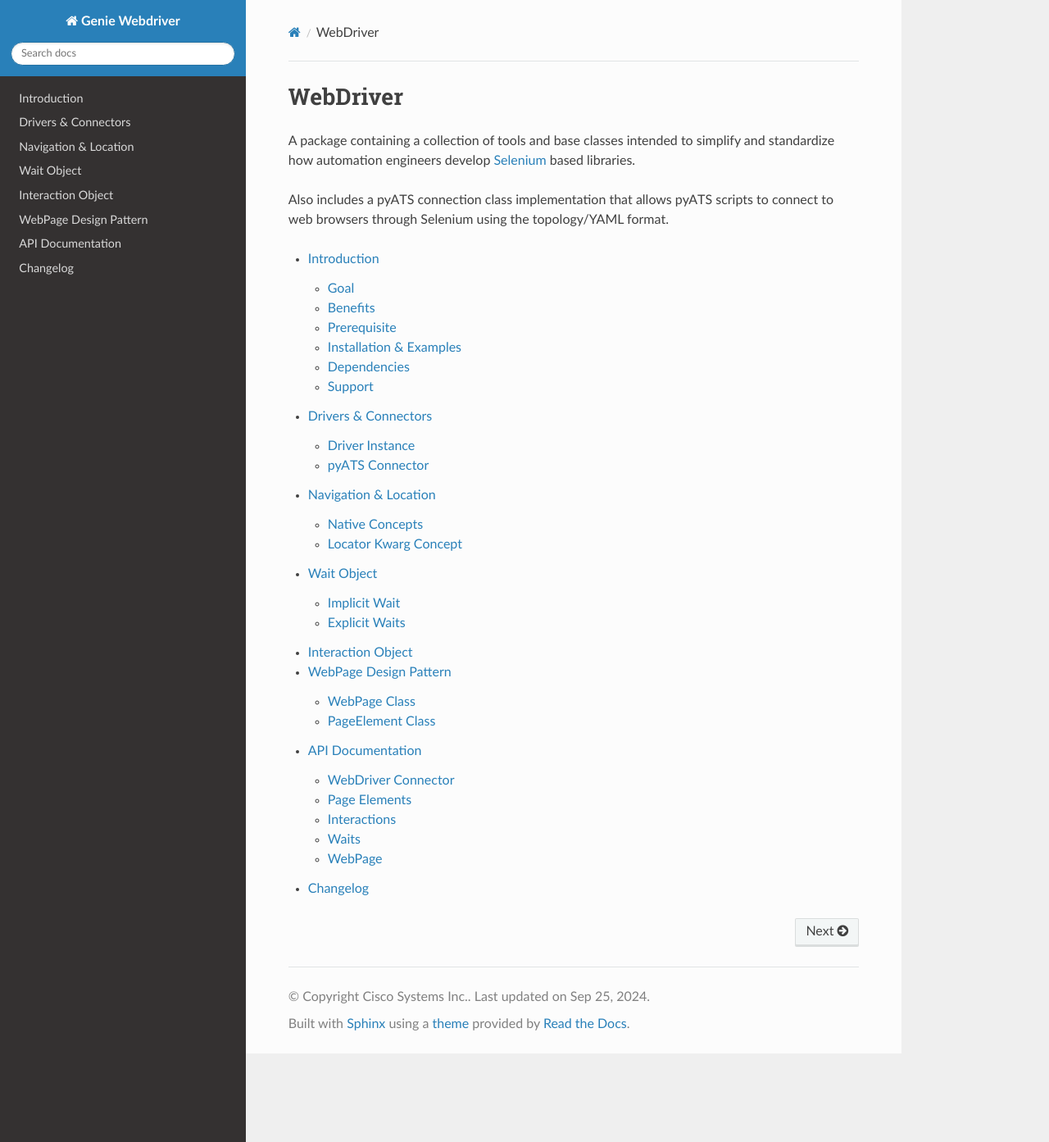
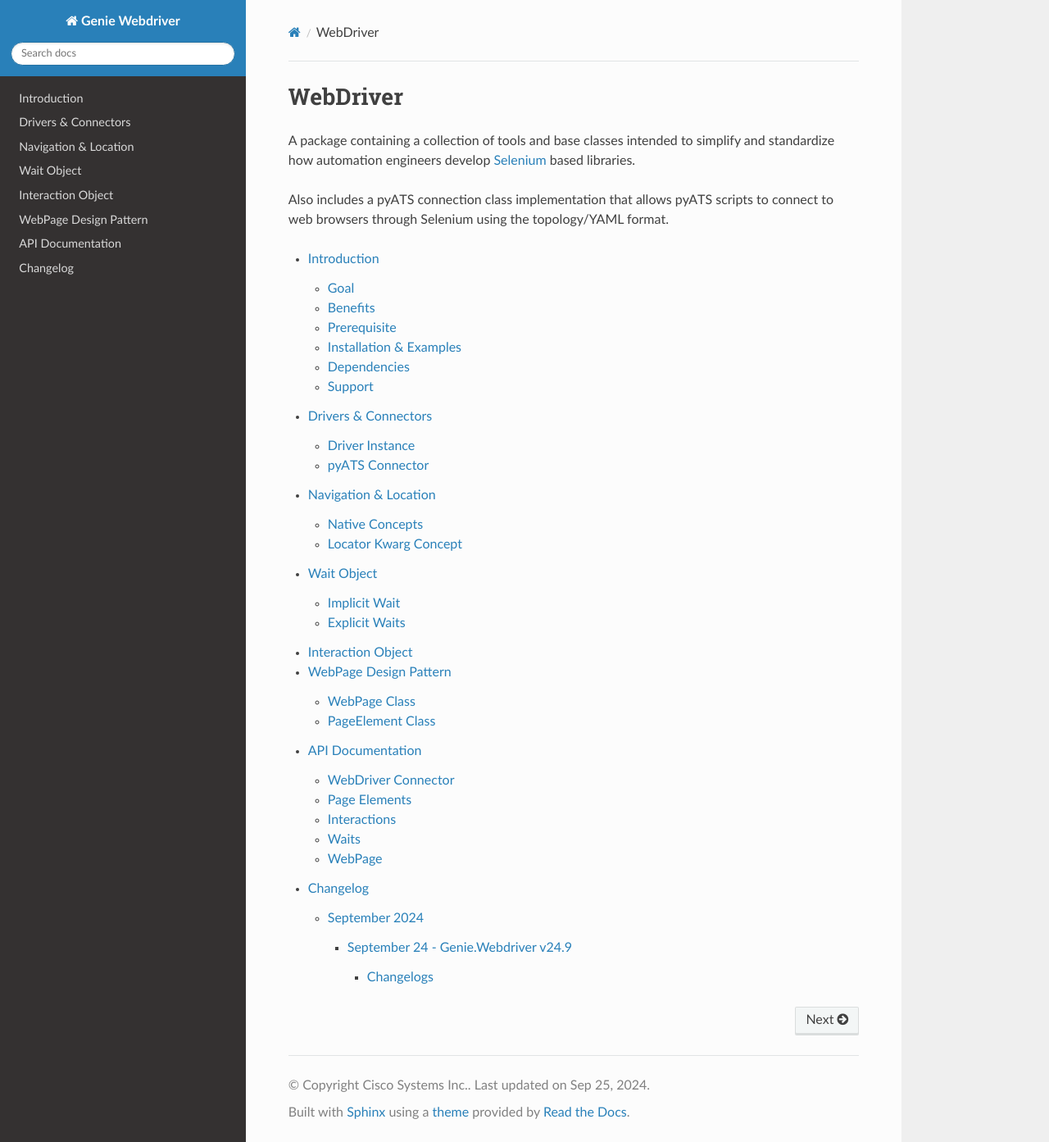
Before and after one commit to CiscoTestAutomation/geniewebdriver, a Sphinx documentation site: the page built from docs/index.rst, in a window 1280 px wide and 1393 px high. Shown: the whole window at 82% size. Built offline with Sphinx 7.4.7 and the Read the Docs theme 2.0.0, drawn with Linux system fonts in a browser that asks for light colours; pages that are not in the unit, such as notebooks, are missing from menus.

Commit message:
Releasing v24.9

```diff
--- /dev/null
+++ b/docs/changelog/2024/September.rst
@@ -0,0 +1,11 @@
+September 2024
+==========
+
+September 24 - Genie.Webdriver v24.9
+------------------------
+
+
+
+
+Changelogs
+^^^^^^^^^^
--- a/docs/changelog/index.rst
+++ b/docs/changelog/index.rst
@@ -4,6 +4,7 @@ Changelog
 .. toctree::
    :maxdepth: 1
 
+   2024/September
    2024/august
    2024/july
    2024/june
```
